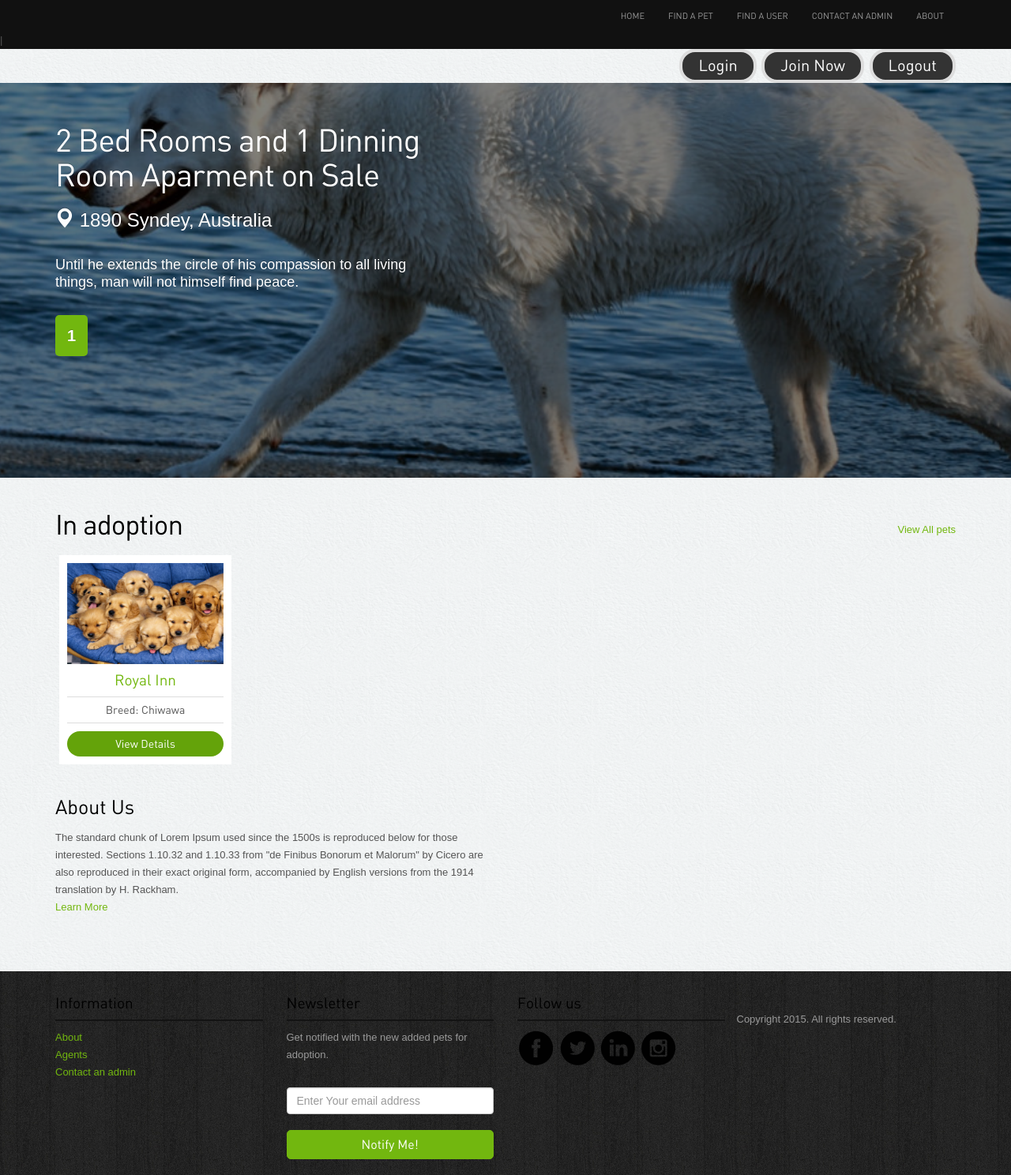
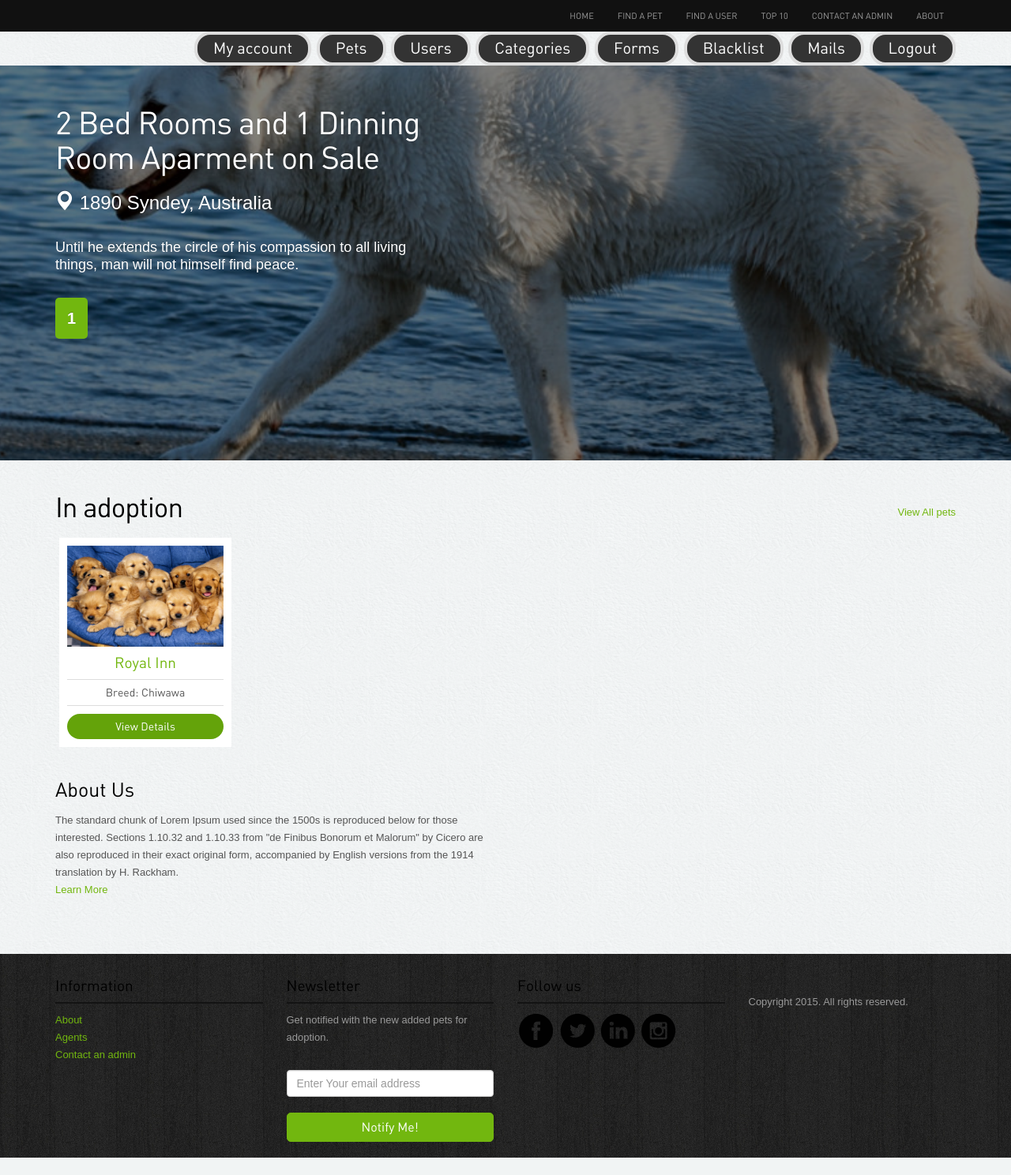
Before and after one commit to jmoraxix/PetLovers, a PHP site: page /PetLovers/index.php in a window 1280 px wide. Shown: the whole page at 79% size. After the commit the page ends 1466 px from the top, so only its background shows below. Run offline with PHP 8.4, Linux system fonts and the light colour scheme; the visitor is signed in with stand-in values (Sample User, id 1); data that the repository does not hold is empty; some libraries are stand-ins or nearby versions.

Commit message:
Manejo de la sesión listo
Manejo de la sesión listo, menues arreglados, redirección si el usuario
normal intenta ingresar a las paginas del administrador y redirección si
se intenta ingresar a las paginas para usuarios logeados sin haber
iniciado sesión.

```diff
--- a/Project/footer.php
+++ b/Project/footer.php
@@ -1,4 +1,3 @@
-
 <div class="footer">
   <div class="container">
     <div class="row">
@@ -26,23 +25,26 @@
         <a href="#"><img src="images/linkedin.png" alt="linkedin"></a>
         <a href="#"><img src="images/instagram.png" alt="instagram"></a>
       </div>
+      <div class="col-lg-3 col-sm-3">
         <p class="copyright">Copyright 2015. All rights reserved. </p>
-    </div></div>
+      </div>
+    </div>
+  </div>
   <!-- Modal -->
   <div id="loginpop" class="modal fade">
     <div class="modal-dialog">
       <div class="modal-content">
         <div class="row">
-            <div class="col-sm-6 login">
+          <div class="col-sm-8 login">
             <h4>Login</h4>
             <form class="" role="form">
               <div class="form-group">
                 <label class="sr-only" for="inputUsername">Username</label>
-                  <input id="login_username" type="text" class="form-control" id="inputUsername" placeholder="Enter username">
+                <input id="login_username" type="text" class="form-control" placeholder="Enter username" required>
               </div>
               <div class="form-group">
                 <label class="sr-only" for="inputPassword">Password</label>
-                  <input id="login_password" type="password" class="form-control" id="inputPassword" placeholder="Password">
+                <input id="login_password" type="password" class="form-control" placeholder="Password" required>
               </div>
               <div class="checkbox">
                 <label>
--- a/Project/header.php
+++ b/Project/header.php
@@ -1,4 +1,16 @@
 <!DOCTYPE html>
+<?php session_start();
+//Checking if user is an admin to access this page
+if(curPageURL() == 'http://localhost/PetLovers/Project/manage-categories.php'){
+  if(!isset($_SESSION['name']) || $_SESSION['usertype'] != 1){
+    header('location: index.php');
+  }
+} else if(curPageURL() == 'http://localhost/PetLovers/Project/edit-user.php'){
+  if(!isset($_SESSION['name'])){
+    header('location: index.php');
+  }
+}
+?>
 <html lang="en">
   <head>
     <title>PetLovers</title>
@@ -43,12 +55,13 @@
               <li <?php if(curPageURL() == 'http://localhost/PetLovers/Project/index.php') { ?> class="active" <?php }; ?>><a href="index.php">Home</a></li>
               <li <?php if(curPageURL() == 'http://localhost/PetLovers/Project/search-pets.php') { ?> class="active" <?php }; ?>><a href="search-pets.php">Find a pet</a></li>
               <li <?php if(curPageURL() == 'http://localhost/PetLovers/Project/search-users.php') { ?> class="active" <?php }; ?>><a href="search-users.php">Find a user</a></li>
+              <li <?php if(curPageURL() == 'http://localhost/PetLovers/Project/search-users.php') { ?> class="active" <?php }; ?>><a href="#">Top 10</a></li>
               <li <?php if(curPageURL() == 'http://localhost/PetLovers/Project/contact.php') { ?> class="active" <?php }; ?>><a href="contact.php">Contact an admin</a></li>
               <li <?php if(curPageURL() == 'http://localhost/PetLovers/Project/about.php') { ?> class="active" <?php }; ?>><a href="about.php">About</a></li>
             </ul>
           </div>
           <!-- #Nav Ends -->
-        </div>|
+        </div>
       </div>
     </div>
     <?php
@@ -66,13 +79,35 @@
     <div class="container">
       <!-- Header Starts -->
       <div class="header">
-        <form>
         <ul class="pull-right">
+          <!-- Public buttons -->
+          <?php if(isset($_SESSION['name'])): ?>
+            <?php if(isset($_SESSION['name']) && $_SESSION['usertype'] == 1): ?>
+              <!-- Admin user buttons -->
+              <li><button type="submit" class="btn btn-info" onclick="window.location.href='edit-user.php'">My account</button></li>
+              <li><button type="button" class="btn btn-info" onclick="window.location.href='search-pets.php'">Pets</button></li>
+              <li><button type="button" class="btn btn-info" onclick="window.location.href='search-users.php'">Users</button></li>
+              <li><button type="button" class="btn btn-info" onclick="window.location.href='manage-categories.php'">Categories</button></li>
+              <li><button type="button" class="btn btn-info" onclick="window.location.href='#'">Forms</button></li>
+              <li><button type="button" class="btn btn-info" onclick="window.location.href='#'">Blacklist</button></li>
+              <li><button type="button" class="btn btn-info" onclick="window.location.href='#'">Mails</button></li>
+            <?php else: ?>
+              <!-- Normal user buttons -->
+              <li><button type="submit" class="btn btn-info" onclick="window.location.href='edit-user.php'">My account</button></li>
+              <li><button type="submit" class="btn btn-info" onclick="window.location.href='#'">My pets</button></li>
+              <li><button type="button" class="btn btn-info" onclick="window.location.href='register-pet.php'">Add a pet</button></li>
+              <li><button type="button" class="btn btn-info" onclick="window.location.href='#'">Adopt a pet</button></li>
+              <li><button type="button" class="btn btn-info" onclick="window.location.href='#'">My requests</button></li>
+              <li><button type="button" class="btn btn-info" onclick="window.location.href='#'">My records</button></li>
+            <?php endif ?>
+            <!-- Logout button -->
+            <li><button id="logout" type="button" class="btn btn-info" onclick="window.location.href='php/logout.php'">Logout</button></li>
+          <?php else: ?>
+            <!-- Public Buttons -->
             <li><button id="login" class="btn btn-info" data-toggle="modal" data-target="#loginpop">Login</button></li> <!-- Actual login is in footer.php -->
-            <li><button id="join" type="button" class="btn btn-info"  onclick="window.location.href='register.php'">Join Now</button></li>
-			     <li><button id="logout" type="button" class="btn btn-info">Logout</button>
+            <li><button id="join" type="button" class="btn btn-info" onclick="window.location.href='register.php'">Join Now</button></li>
+          <?php endif ?>
         </ul>
-        </form>
-      </div>
         <!-- #Header Starts -->
       </div>
+    </div>
```
Lines whose indentation alone changed are shown as unchanged.
